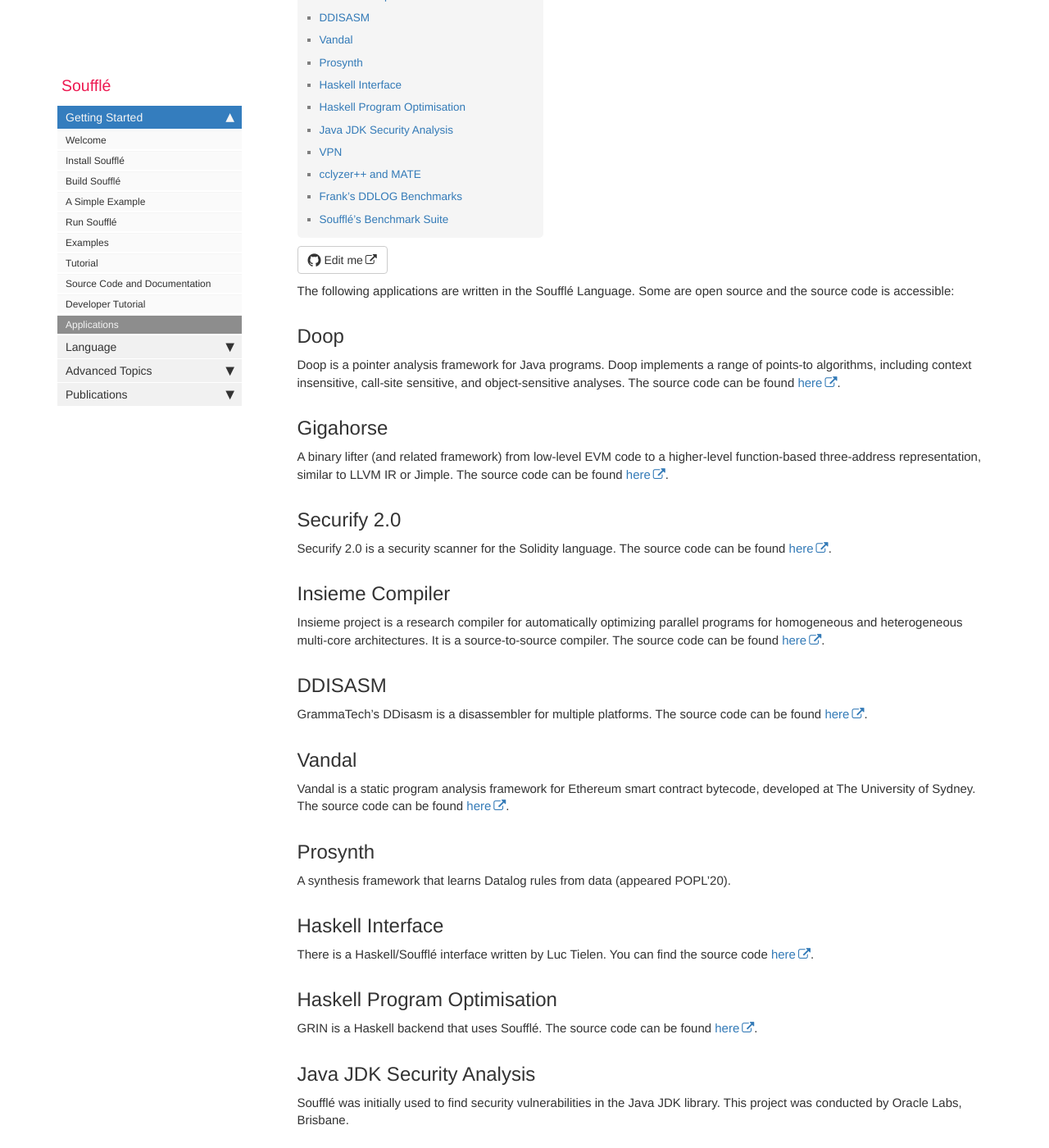
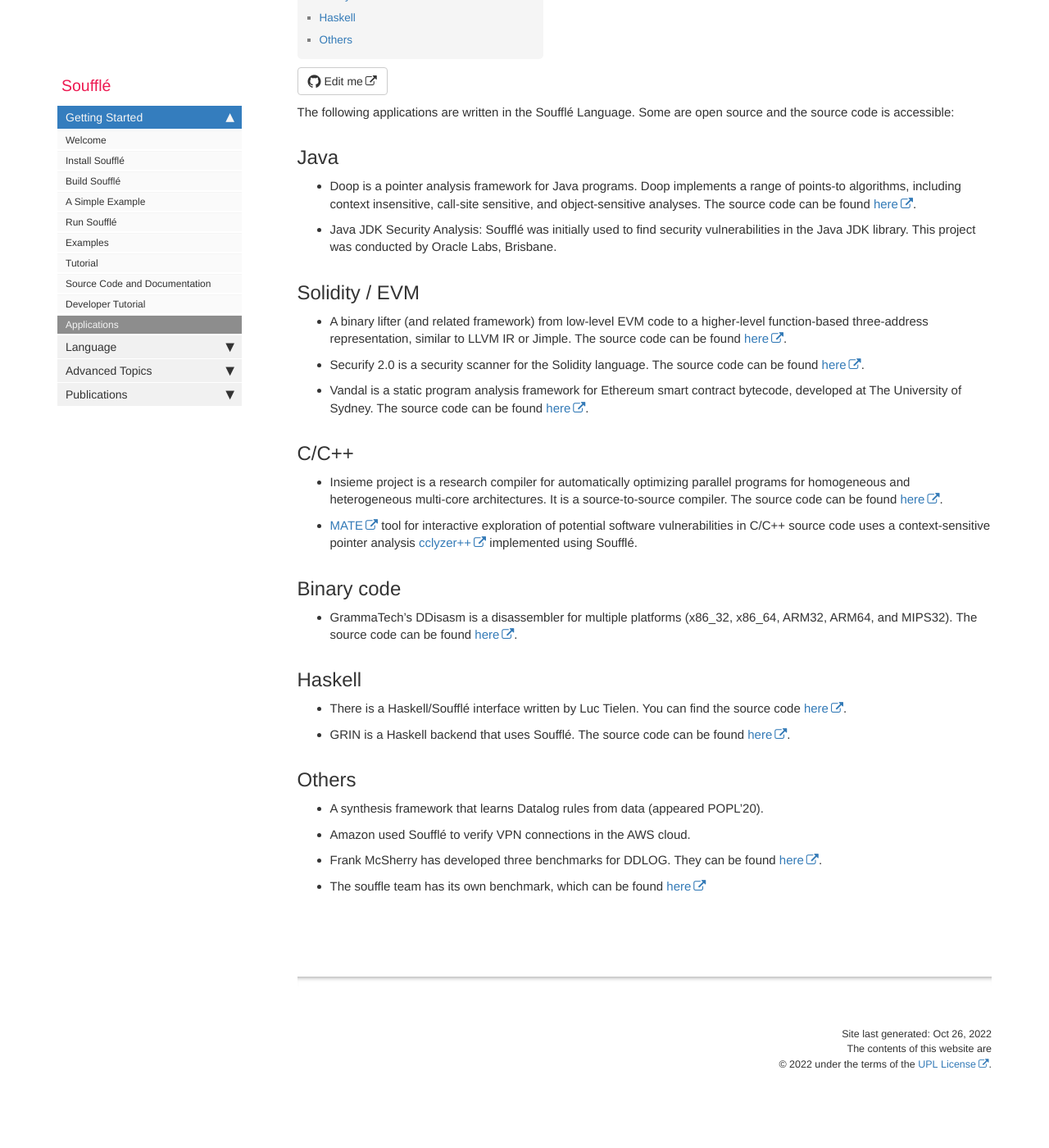
Before and after one commit to souffle-lang/souffle-lang.github.io, a Jekyll site: the page built from pages/docs/applications.md, in a window 1280 px wide and 1400 px high, scrolled down 272 px. Shown: the whole window at 82% size. Built offline with Jekyll 4.4.1, drawn with Linux system fonts in a browser that asks for light colours; comment, search, counter and statistics services are not loaded; after the commit the page ends 1640 px from its top, so only the background shows below that; some of the changed text lies outside the part shown.

Commit message:
doc: organize the applications by language

```diff
--- a/pages/docs/applications.md
+++ b/pages/docs/applications.md
@@ -7,55 +7,47 @@ folder: docs
 
 The following applications are written in the Soufflé Language. Some are open source and the source code is accessible:
 
-## Doop
-Doop is a pointer analysis framework for Java programs.
+## Java
+
+- Doop is a pointer analysis framework for Java programs.
 Doop implements a range of points-to algorithms, including context insensitive,
 call-site sensitive, and object-sensitive analyses. The source code can be found
 [here](https://bitbucket.org/yanniss/doop/).
+- Java JDK Security Analysis: Soufflé was initially used to find security vulnerabilities in the Java JDK library. This project was conducted by Oracle Labs, Brisbane.
 
-## Gigahorse
-A binary lifter (and related framework) from low-level EVM code to a higher-level function-based three-address
+## Solidity / EVM
+
+- A binary lifter (and related framework) from low-level EVM code to a higher-level function-based three-address
 representation, similar to LLVM IR or Jimple. The source code can be found
 [here](https://github.com/nevillegrech/gigahorse-toolchain).
+- Securify 2.0 is a security scanner for the Solidity language. The source code can be found [here](https://github.com/eth-sri/securify2).
+- Vandal is a static program analysis framework for Ethereum smart contract bytecode, developed at The University of
+Sydney. The source code can be found [here](https://github.com/usyd-blockchain/vandal).
 
-## Securify 2.0
-Securify 2.0 is a security scanner for the Solidity language. The source code can be found [here](https://github.com/eth-sri/securify2).
+## C/C++
 
-## Insieme Compiler
-Insieme project is a research compiler for automatically optimizing parallel programs for homogeneous and heterogeneous
+- Insieme project is a research compiler for automatically optimizing parallel programs for homogeneous and heterogeneous
 multi-core architectures. It is a source-to-source compiler. The source code can be found
 [here](https://github.com/insieme/insieme).
+- [MATE](https://github.com/galoisinc/MATE) tool for interactive exploration of potential software vulnerabilities in C/C++ source code uses a context-sensitive pointer analysis [cclyzer++](https://github.com/galoisinc/cclyzerpp) implemented using Soufflé.
 
-## DDISASM
-GrammaTech's DDisasm is a disassembler for multiple platforms. The source code can be found [here](https://github.com/GrammaTech/ddisasm).
 
-## Vandal
-Vandal is a static program analysis framework for Ethereum smart contract bytecode, developed at The University of
-Sydney. The source code can be found [here](https://github.com/usyd-blockchain/vandal).
+## Binary code
 
-## Prosynth
-A synthesis framework that learns Datalog rules from data (appeared POPL'20).
+- GrammaTech's DDisasm is a disassembler for multiple platforms (x86_32, x86_64, ARM32, ARM64, and MIPS32). The source code can be found [here](https://github.com/GrammaTech/ddisasm).
 
-## Haskell Interface
-There is a Haskell/Soufflé interface written by Luc Tielen. You can find the source code [here](https://github.com/luc-tielen/souffle-haskell).
+## Haskell
 
-## Haskell Program Optimisation
-GRIN is a Haskell backend that uses Soufflé. The source code can be found
+- There is a Haskell/Soufflé interface written by Luc Tielen. You can find the source code [here](https://github.com/luc-tielen/souffle-haskell).
+- GRIN is a Haskell backend that uses Soufflé. The source code can be found
 [here](https://github.com/grin-compiler/ghc-grin).
 
-## Java JDK Security Analysis
-Soufflé was initially used to find security vulnerabilities in the Java JDK library. This project was conducted by Oracle Labs, Brisbane.
 
-## VPN
-Amazon used Soufflé to verify VPN connections in the AWS cloud.
+## Others
 
-## cclyzer++ and MATE
-[Galois'](https://galois.com/) [MATE](https://github.com/galoisinc/MATE) tool for interactive exploration of potential software vulnerabilities in C/C++ source code uses a context-sensitive pointer analysis [cclyzer++](https://github.com/galoisinc/cclyzerpp) implemented using Soufflé.
-
-## Frank's DDLOG Benchmarks
-Frank McSherry has developed three benchmarks for DDLOG. They can be found [here](https://github.com/frankmcsherry/dynamic-datalog/).
-
-## Soufflé's Benchmark Suite
-The souffle team has its own benchmark, which can be found [here](https://github.com/souffle-lang/benchmarks/)
+- A synthesis framework that learns Datalog rules from data (appeared POPL'20).
+- Amazon used Soufflé to verify VPN connections in the AWS cloud.
+- Frank McSherry has developed three benchmarks for DDLOG. They can be found [here](https://github.com/frankmcsherry/dynamic-datalog/).
+- The souffle team has its own benchmark, which can be found [here](https://github.com/souffle-lang/benchmarks/)
 
 {% include links.html %}
```
